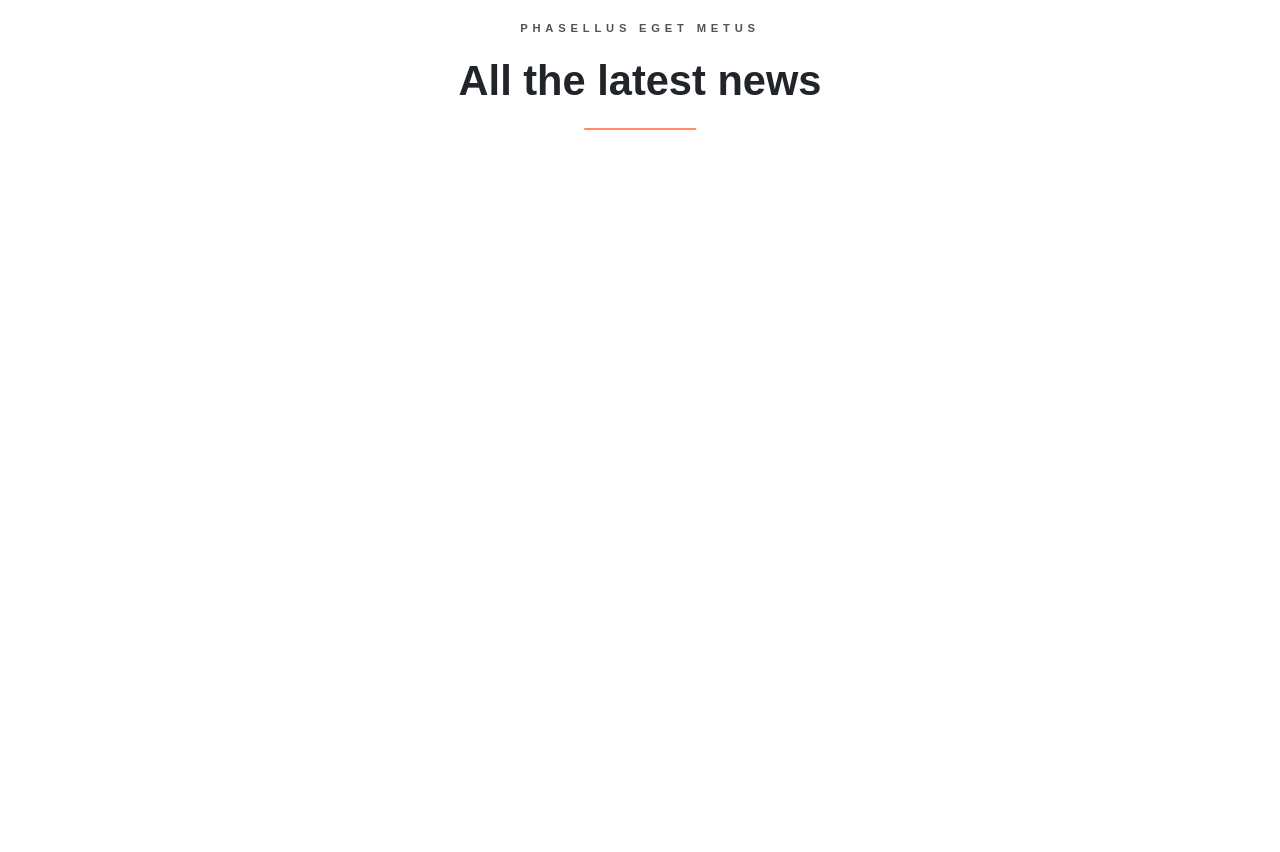
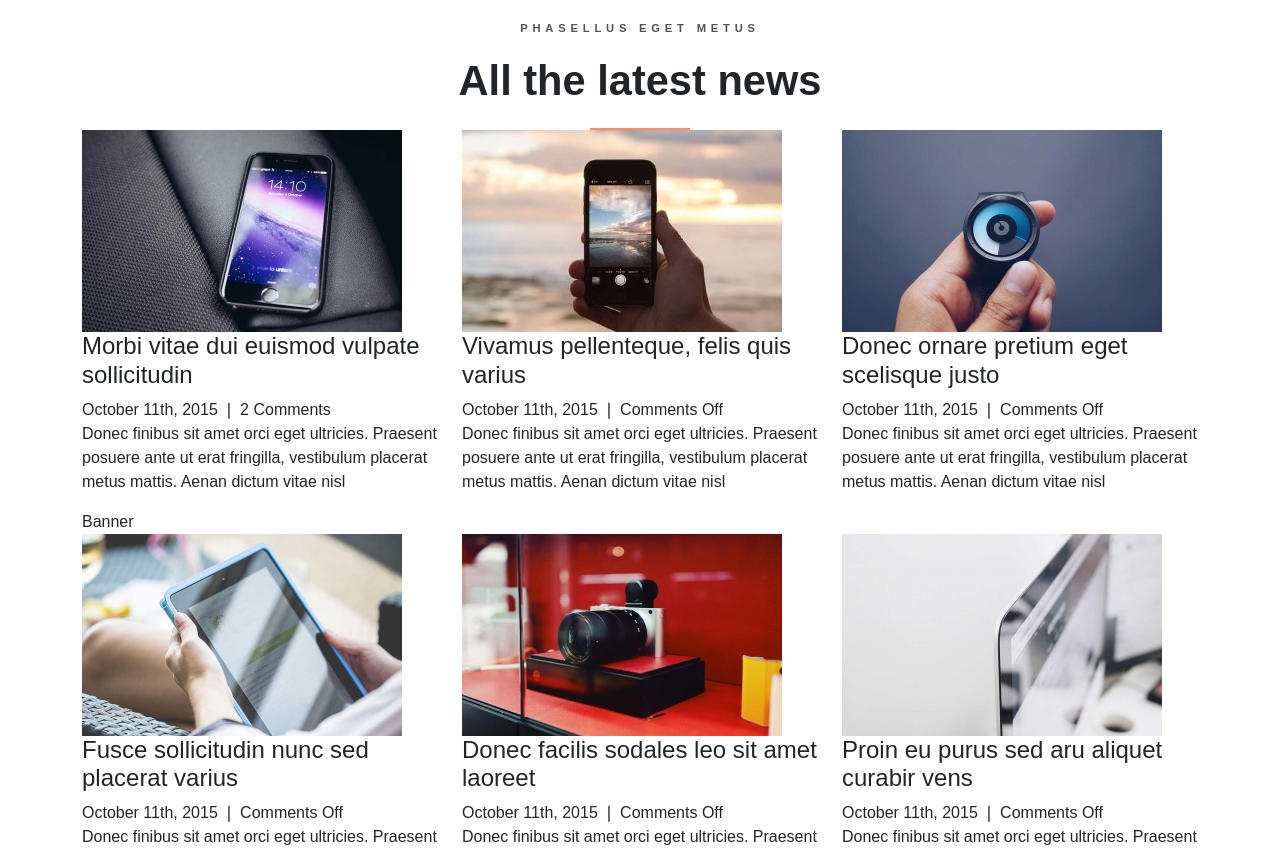
Before and after one commit to BetterCallAle/proj-html-vuejs, a Vue app: page / in a window 1280 px wide. Shown: the part 940-1792 px from the top of the page. Before the commit the page ends 1150 px from the top, so only its background shows below. Built offline with nearby package versions, Linux system fonts and the light colour scheme; a small style sheet from the web is missing.

Commit message:
created ArticleCard.vue

```diff
--- a/src/App.vue
+++ b/src/App.vue
@@ -3,12 +3,44 @@ import AppHeader from './components/AppHeader.vue';
 import JumboTop from './components/JumboTop.vue';
 import AppDescription from './components/AppDescription.vue';
 import ArticleSection from './components/ArticleSection.vue';
+import {store} from "./store";
 export default{
   components:{
     AppHeader,
     JumboTop,
     AppDescription,
     ArticleSection
+  },
+  data(){
+    return{
+      store,
+    }
+  },
+  created(){
+    this.organizeTheArray()
+    console.log(this.store);
+  },
+  methods:{
+    organizeTheArray(){
+      //cycle the allArticles array
+      this.store.allArticles.forEach(element => {
+        // if the element === "article" push it in the article array
+        if(element.type === "article"){
+          this.store.articles.push(element)
+        // else if the element === "featured article" push it in the featured element (is not an array 'cause there is only one)
+        } else if (element.type === "featured article"){
+          this.store.featured = element
+        // else push the element in review element (is not an array 'cause there is only one)
+        } else {
+          this.store.review = element
+        }
+
+        //if the element has a small img push it in the turorial array
+        if(element.imgSmallName){
+          this.store.tutorialArticles.push(element)
+        }
+      });
+    }
   }
 }
 </script>
--- /dev/null
+++ b/src/components/ArticleCard.vue
@@ -0,0 +1,42 @@
+<script>
+export default{
+    name: "ArticleCard",
+    props:{
+        element: Object,
+        isTutorial: Boolean
+    },
+    methods:{
+        getImgPath(imgName){
+            return new URL(`../assets/img/${imgName}.jpg`, import.meta.url).href
+        }
+    },
+    computed:{
+        imgSize(){
+            if(this.isTutorial){
+                return "imgSmallName"
+            } else {
+                return "imgNormalName"
+            }
+        }
+    }
+}
+</script>
+
+<template>
+    <div class="article-card">
+        <div class="article-card-img">
+            <!-- Article img -->
+            <img :src="getImgPath(element[imgSize])" alt="">
+        </div>
+
+        <div class="article-card-txt">
+            <h4>{{ element.title }}</h4>
+            <span>{{ element.date }} &VerticalSeparator; {{ element.comments }}</span>
+            <p>{{ element.text }}</p>
+        </div>
+    </div>
+</template>
+
+<style lang="scss" scoped>
+
+</style>
--- a/src/components/ArticleSection.vue
+++ b/src/components/ArticleSection.vue
@@ -1,6 +1,16 @@
 <script>
+import ArticleCard from "./ArticleCard.vue";
+import { store } from "../store"
 export default{
-    name:"ArticleSection"
+    name:"ArticleSection",
+    components:{
+        ArticleCard
+    },
+    data(){
+        return{
+            store
+        }
+    }
 }
 </script>
 
@@ -12,6 +22,39 @@ export default{
                 <h2 class="heading">All the latest news</h2>
             </div>
         </div>
+
+        <div class="section-main">
+            <div class="container">
+                <div class="row">
+                    <div class="col-12 col-md-4" v-for="article in store.articles.slice(0, 3)">
+                        <ArticleCard :element="article" :isTutorial="false"/>
+                    </div>
+
+                    <div class="col-12">
+                        Banner
+                    </div>
+
+                    <div class="col-12 col-md-4" v-for="article in store.articles.slice(3, 7)">
+                        <ArticleCard :element="article" :isTutorial="false"/>
+                    </div>
+
+                    <div class="col-12 col-md-8">
+                        Banner
+                    </div>
+
+                    <div class="col-12 col-md-4" >
+                        <!-- Heading -->
+                        <div class="col-heading">
+                            <h2 class="heading">Tutorials &amp; Guides</h2>
+                        </div>
+                        <!-- Card -->
+                        <template v-for="article in store.tutorialArticles">
+                            <ArticleCard :element="article" :isTutorial="true"/>
+                        </template>
+                    </div>
+                </div>
+            </div>
+        </div>
     </section>
 </template>
 
--- /dev/null
+++ b/src/store.js
@@ -0,0 +1,98 @@
+import { reactive } from "vue";
+
+export const store = reactive({
+    allArticles:[
+        {
+           title : "Morbi vitae dui euismod vulpate sollicitudin",
+           date : "October 11th, 2015",
+           comments : "2 Comments",
+           type : "article",
+           text : "Donec finibus sit amet orci eget ultricies. Praesent posuere ante ut erat fringilla, vestibulum placerat metus mattis. Aenan dictum vitae nisl",
+           imgBigName : "post_feat_img_25-700x441",
+           imgNormalName : "post_feat_img_25-320x202",
+           imgSmallName : null,
+           imgSmallestName : null
+        },
+        {
+            title : "Vivamus pellenteque, felis quis varius",
+            date : "October 11th, 2015",
+            comments : "Comments Off",
+            type : "article",
+            text : "Donec finibus sit amet orci eget ultricies. Praesent posuere ante ut erat fringilla, vestibulum placerat metus mattis. Aenan dictum vitae nisl",
+            imgBigName : "post_feat_img_24-700x441",
+            imgNormalName : "post_feat_img_24-320x202",
+            imgSmallName : null,
+            imgSmallestName : null
+         },
+         {
+            title : "Donec ornare pretium eget scelisque justo",
+            date : "October 11th, 2015",
+            comments : "Comments Off",
+            type : "article",
+            text : "Donec finibus sit amet orci eget ultricies. Praesent posuere ante ut erat fringilla, vestibulum placerat metus mattis. Aenan dictum vitae nisl",
+            imgBigName : "post_feat_img_23-700x441",
+            imgNormalName : "post_feat_img_23-320x202",
+            imgSmallName : "post_feat_img_23-177x142",
+            imgSmallestName : "post_feat_img_23-147x118"
+         },
+         {
+            title : "Fusce sollicitudin nunc sed placerat varius",
+            date : "October 11th, 2015",
+            comments : "Comments Off",
+            type : "article",
+            text : "Donec finibus sit amet orci eget ultricies. Praesent posuere ante ut erat fringilla, vestibulum placerat metus mattis. Aenan dictum vitae nisl",
+            imgBigName : "post_feat_img_22-700x441",
+            imgNormalName : "post_feat_img_22-320x202",
+            imgSmallName : "post_feat_img_22-177x142",
+            imgSmallestName : "post_feat_img_22-147x118"
+         },
+         {
+            title : "Donec facilis sodales leo sit amet laoreet",
+            date : "October 11th, 2015",
+            comments : "Comments Off",
+            type : "article",
+            text : "Donec finibus sit amet orci eget ultricies. Praesent posuere ante ut erat fringilla, vestibulum placerat metus mattis. Aenan dictum vitae nisl",
+            imgBigName : "post_feat_img_21-700x441",
+            imgNormalName : "post_feat_img_21-320x202",
+            imgSmallName : null,
+            imgSmallestName : null
+         },
+         {
+            title : "Proin eu purus sed aru aliquet curabir vens",
+            date : "October 11th, 2015",
+            comments : "Comments Off",
+            type : "article",
+            text : "Donec finibus sit amet orci eget ultricies. Praesent posuere ante ut erat fringilla, vestibulum placerat metus mattis. Aenan dictum vitae nisl",
+            imgBigName : "post_feat_img_20-700x441",
+            imgNormalName : "post_feat_img_20-320x202",
+            imgSmallName : "post_feat_img_20-177x142",
+            imgSmallestName : "post_feat_img_20-147x118"
+         },
+         {
+            title : "Cras malesuada et orci eget pharetra",
+            date : "October 11th, 2015",
+            comments : "Comments Off",
+            type : "featured article",
+            text : "In quis lectus sed leo elementum faucibus in dapibus dictum. Nullamolestie tortor nec lectus venenatis, sed bladit dui, dolor at bibendum sadips ets ipsum dolores ficilis uns leo lectus",
+            imgBigName : "featured_article_1_bg",
+            imgNormalName : null,
+            imgSmallName : null,
+            imgSmallestName : null
+         },
+         {
+            title : "Cras malesuada et orci eget pharetra",
+            date : "October 11th, 2015",
+            comments : "Comments Off",
+            type : "reviewed product",
+            text : "Donec finibus sit amet orci eget ultricies. Praesent posuere ante ut erat fringilla, vestibulum placerat metus mattis. Aenan dictum vitae nisl",
+            imgBigName : "featured_article_2_bg",
+            imgNormalName : null,
+            imgSmallName : null,
+            imgSmallestName : null
+         }
+    ],
+    articles: [],
+    tutorialArticles: [],
+    featured: null,
+    review: null
+})
--- a/src/styles/general.scss
+++ b/src/styles/general.scss
@@ -60,7 +60,7 @@ a{
     &::after{
         content: "";
         display: block;
-        width: 10%;
+        width: 100px;
         height: 2px;
         background-color: $main-orange;
         position: absolute;
```
